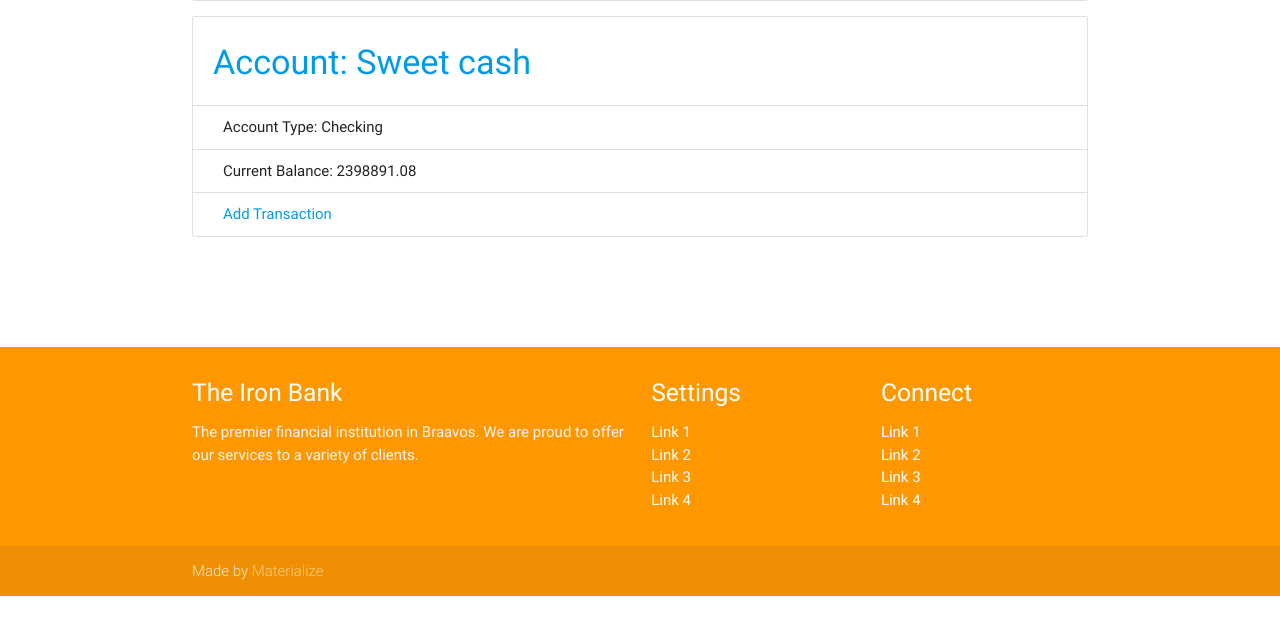
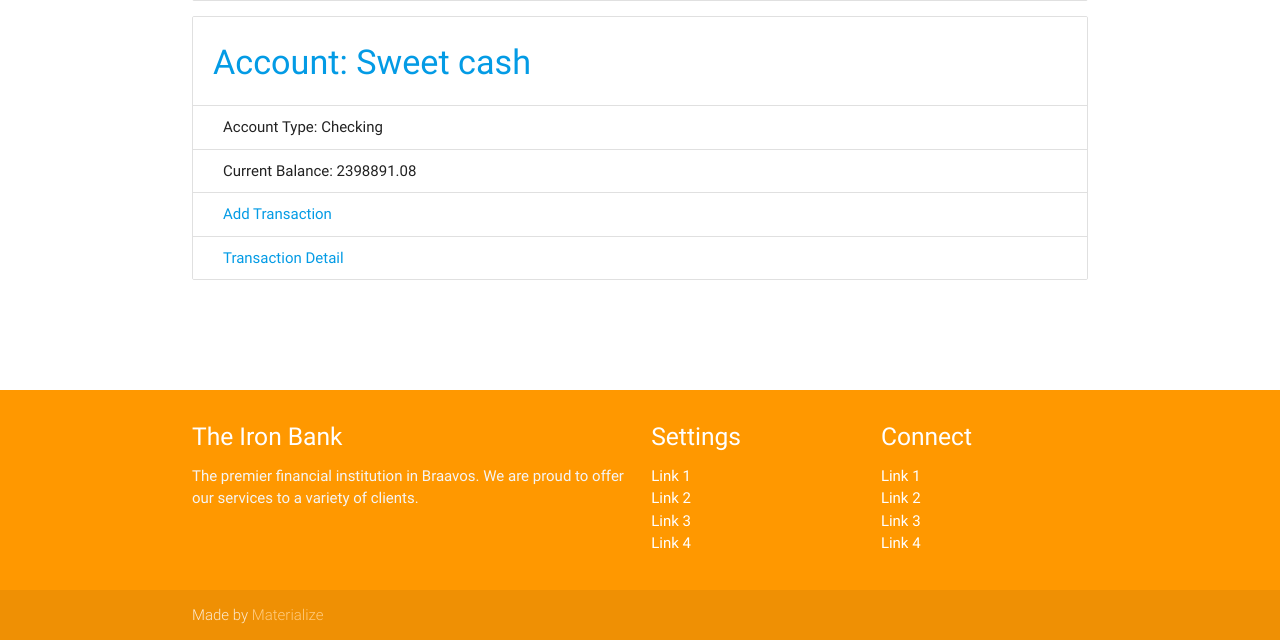
Before and after one commit to jnwcki/iron_bank, a Django app: page /account/profile/ in a window 1280 px wide. Shown: the part 422-1062 px from the top of the page. Before the commit the page ends 1018 px from the top, so only its background shows below. Run offline with Django 3.2, Linux system fonts and the light colour scheme; a user stored in the database is signed in; data comes from the database, SQL or seed files in the repository; both versions use the stored data as it was after the commit; some libraries are stand-ins or nearby versions.

Commit message:
working transaction list page

```diff
--- a/bankapp/views.py
+++ b/bankapp/views.py
@@ -5,7 +5,6 @@ from django.shortcuts import render
 
 # Create your views here.
 from django.views.generic import TemplateView, CreateView, DetailView, ListView, View, FormView
-
 from bankapp.models import Customer, Account, AcctXref, Transaction
 
 
@@ -34,7 +33,6 @@ class ProfileView(RestrictedAccessMixin, View):
     def get(self, request):
         customer_profile = Customer.objects.get(user=self.request.user)
         customer_account = Account.objects.filter(acctxref__customer=customer_profile)
-        # customer_transaction = Transaction(account=customer_account)
         return render(request, 'bankapp/customer_list.html', {'profile': customer_profile,
                                                               'account': customer_account
                                                               }
@@ -49,17 +47,8 @@ class TransactionView(CreateView):
     model = Transaction
     fields = ['amount', 'description', 'account']
 
-    #def form_valid(self, form):
-        # need logic to sum up transaction register and update account balance
-        #trans = form.save(commit=False)
-        #trans.save()
-        #form.instance.account = Account.objects.get(self.kwargs['pk'])
-        #pass
     def get_success_url(self):
-        #print(self.kwargs)
         account_var = Account.objects.get(pk=self.kwargs['pk'])
-        #my_cust_variable = Customer.objects.get(user=self.request.user)
-        #my_trans_variable = Transaction.objects.filter(account__acctxref__customer=my_cust_variable)
         my_trans_variable = Transaction.objects.filter(account=account_var)
         add_money = 0
 
@@ -67,7 +56,15 @@ class TransactionView(CreateView):
             add_money += item.amount
         account_var.current_balance = add_money + account_var.beginning_balance
         account_var.save()
-        #print(add_money)
-        #print(account_var.current_balance)
-        #print(my_trans_variable.values())
         return reverse('user_profile')
+
+
+class TransactionDetailView(TemplateView):
+    template_name = 'bankapp/transaction_detail.html'
+    model = Transaction
+
+    def get_context_data(self, **kwargs):
+        context = super(TransactionDetailView, self).get_context_data(**kwargs)
+        context['transaction_list'] = Transaction.objects.filter(account_id=kwargs['pk'])
+
+        return context
--- a/iron_bank/urls.py
+++ b/iron_bank/urls.py
@@ -15,7 +15,7 @@ Including another URLconf
 """
 from django.conf.urls import url
 from django.contrib import admin
-from bankapp.views import IndexView, ProfileView, MoneyView, TransactionView
+from bankapp.views import IndexView, ProfileView, MoneyView, TransactionView, TransactionDetailView
 from django.contrib.auth import views as auth_views
 
 urlpatterns = [
@@ -25,5 +25,6 @@ urlpatterns = [
     url(r'^logout/', auth_views.logout_then_login, name='logout'),
     url(r'^account/profile/', ProfileView.as_view(), name='user_profile'),
     url(r'^account/manageaccount/(?P<pk>\d+)', MoneyView.as_view(), name='manage'),
-    url(r'^account/transactions/(?P<pk>\d+)', TransactionView.as_view(), name='transaction')
+    url(r'^account/transactions/(?P<pk>\d+)', TransactionView.as_view(), name='transaction'),
+    url(r'^account/transactiondetail/(?P<pk>\d+)', TransactionDetailView.as_view(), name='transdetail')
 ]
--- a/templates/bankapp/customer_list.html
+++ b/templates/bankapp/customer_list.html
@@ -20,6 +20,8 @@
             <li class="collection-item">Account Type: {{ foo.get_account_type_display }}</li>
             <li class="collection-item">Current Balance: {{ foo.current_balance }}</li>
             <li class="collection-item"><a href="{% url 'transaction' foo.pk %}">Add Transaction</a></li>
+            <li class="collection-item"><a href="{% url 'transdetail' foo.pk %}">Transaction Detail</a></li>
+
 
             </ul>
         {% endfor %}
```
Also changed, not shown: templates/bankapp/transaction_detail.html (added, +15 -0 lines), db.sqlite3.
